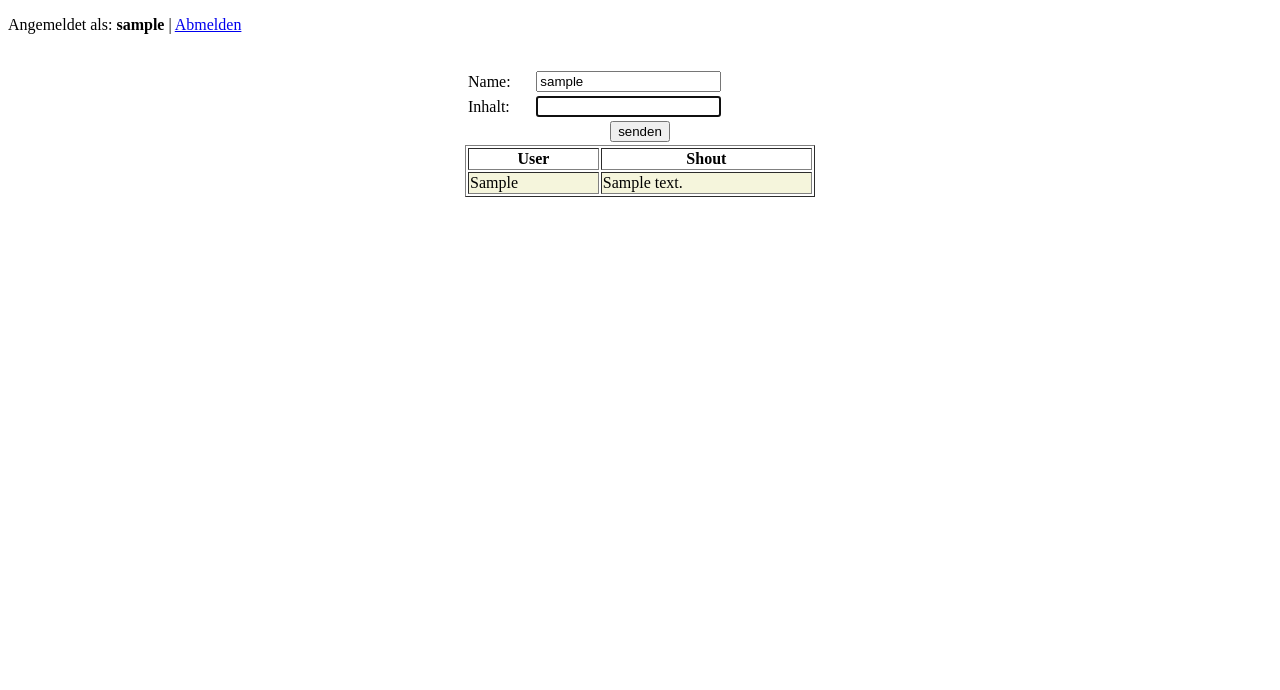
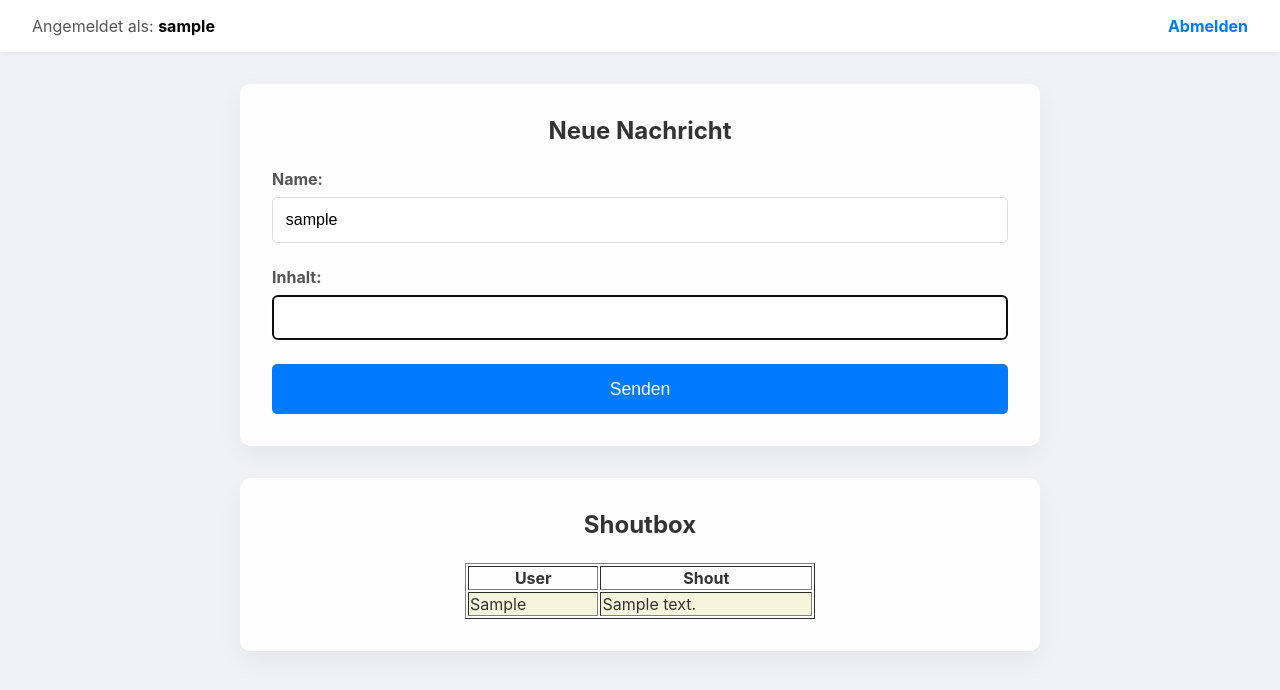
Before and after one commit to ChristianW12/php-programmierprojekt, a PHP site: page /shoutbox.php in a window 1280 px wide. Shown: the top 690 px of the page. Run offline with PHP 8.4, Linux system fonts and the light colour scheme; the visitor is signed in with stand-in values (Sample User, id 1); tables that the repository leaves empty or names only in its code hold one stand-in row (values such as "Sample post"); data that the repository does not hold is empty.

Commit message:
Login Fenster + Verschönern mit CSS

```diff
--- a/php/user/christian/shoutbox.php
+++ b/php/user/christian/shoutbox.php
@@ -55,28 +55,85 @@ if (!isset($_SESSION['loggedin']) || $_SESSION['loggedin'] !== true) {
     <html lang="de">
     <head>
         <meta charset="UTF-8">
+        <meta name="viewport" content="width=device-width, initial-scale=1.0">
         <title>Login zur Shoutbox</title>
+        <style>
+            body {
+                display: flex;
+                justify-content: center;
+                align-items: center;
+                height: 100vh;
+                margin: 0;
+                background-color: #f0f2f5;
+                font-family: -apple-system, BlinkMacSystemFont, "Segoe UI", Roboto, Helvetica, Arial, sans-serif;
+            }
+            .login-container {
+                background-color: #fefefe; /* Etwas dunkleres Weiß */
+                padding: 2rem 3rem;
+                border-radius: 10px;
+                box-shadow: 0 10px 25px rgba(0, 0, 0, 0.1); /* Schwebe-Effekt */
+                width: 100%;
+                max-width: 400px;
+                box-sizing: border-box;
+            }
+            h2 {
+                text-align: center;
+                margin-bottom: 1.5rem;
+                color: #333;
+            }
+            .form-group {
+                margin-bottom: 1.5rem;
+            }
+            label {
+                display: block;
+                margin-bottom: 0.5rem;
+                color: #555;
+            }
+            input[type="text"], input[type="password"] {
+                width: 100%;
+                padding: 0.8rem;
+                border: 1px solid #ddd;
+                border-radius: 5px;
+                box-sizing: border-box;
+                font-size: 1rem;
+            }
+            input[type="submit"] {
+                width: 100%;
+                padding: 0.9rem;
+                border: none;
+                border-radius: 5px;
+                background-color: #007bff;
+                color: white;
+                font-size: 1.1rem;
+                cursor: pointer;
+                transition: background-color 0.2s;
+            }
+            input[type="submit"]:hover {
+                background-color: #0056b3;
+            }
+            .error {
+                color: #d93025;
+                text-align: center;
+                margin-bottom: 1rem;
+            }
+        </style>
     </head>
     <body>
+        <div class="login-container">
             <h2>Bitte melde dich an</h2>
-        <?php if (isset($login_error)) { echo '<p style="color:red;">' . htmlspecialchars($login_error) . '</p>'; } ?>
+            <?php if (isset($login_error)) { echo '<p class="error">' . htmlspecialchars($login_error) . '</p>'; } ?>
             <form action="shoutbox.php" method="post">
-            <table align="center" width="300">
-                <tr>
-                    <td>Benutzername:</td>
-                    <td><input type="text" name="login" required /></td>
-                </tr>
-                <tr>
-                    <td>Passwort:</td>
-                    <td><input type="password" name="password" required /></td>
-                </tr>
-                <tr>
-                    <td colspan="2" align="center">
-                        <input type="submit" name="login_submit" value="Anmelden" />
-                    </td>
-                </tr>
-            </table>
+                <div class="form-group">
+                    <label for="login">Benutzername:</label>
+                    <input type="text" id="login" name="login" required>
+                </div>
+                <div class="form-group">
+                    <label for="password">Passwort:</label>
+                    <input type="password" id="password" name="password" required>
+                </div>
+                <input type="submit" name="login_submit" value="Anmelden">
             </form>
+        </div>
     </body>
     </html>
     <?php
@@ -120,40 +177,166 @@ $username = $_SESSION['user'];
 <html lang="de">
 <head>
     <meta charset="UTF-8">
-    <meta name="viewport"
-          content="width=device-width, user-scalable=no, initial-scale=1.0, maximum-scale=1.0, minimum-scale=1.0">
+    <meta name="viewport" content="width=device-width, initial-scale=1.0">
     <meta http-equiv="X-UA-Compatible" content="ie=edge">
     <title>ShoutBox</title>
+    <style>
+        body {
+            background-color: #f0f2f5;
+            font-family: -apple-system, BlinkMacSystemFont, "Segoe UI", Roboto, Helvetica, Arial, sans-serif;
+            margin: 0;
+            color: #333;
+        }
+        .header {
+            background-color: #fff;
+            padding: 1rem 2rem;
+            box-shadow: 0 2px 4px rgba(0,0,0,0.05);
+            display: flex;
+            justify-content: space-between;
+            align-items: center;
+        }
+        .header .user-info {
+            color: #555;
+        }
+        .header .user-info strong {
+            color: #000;
+        }
+        .header a {
+            color: #007bff;
+            text-decoration: none;
+            font-weight: bold;
+        }
+        .header a:hover {
+            text-decoration: underline;
+        }
+        .container {
+            max-width: 800px;
+            margin: 2rem auto;
+            padding: 0 1rem;
+        }
+        .card {
+            background-color: #fefefe;
+            padding: 2rem;
+            border-radius: 10px;
+            box-shadow: 0 10px 25px rgba(0, 0, 0, 0.05);
+            margin-bottom: 2rem;
+        }
+        h2 {
+            text-align: center;
+            margin-top: 0;
+            margin-bottom: 1.5rem;
+        }
+        .form-group {
+            margin-bottom: 1.5rem;
+        }
+        label {
+            display: block;
+            margin-bottom: 0.5rem;
+            color: #555;
+            font-weight: bold;
+        }
+        input[type="text"] {
+            width: 100%;
+            padding: 0.8rem;
+            border: 1px solid #ddd;
+            border-radius: 5px;
+            box-sizing: border-box;
+            font-size: 1rem;
+        }
+        input[type="submit"] {
+            width: 100%;
+            padding: 0.9rem;
+            border: none;
+            border-radius: 5px;
+            background-color: #007bff;
+            color: white;
+            font-size: 1.1rem;
+            cursor: pointer;
+            transition: background-color 0.2s;
+        }
+        input[type="submit"]:hover {
+            background-color: #0056b3;
+        }
+        .cookie-info {
+            font-size: 0.9rem;
+            color: #777;
+            margin-bottom: 1.5rem;
+            text-align: center;
+        }
+        /* Styling for the shout table */
+        .shout-table {
+            width: 100%;
+            border-collapse: collapse;
+            font-size: 1rem;
+        }
+        .shout-table th, .shout-table td {
+            padding: 1rem;
+            text-align: left;
+            border-bottom: 1px solid #f0f0f0;
+        }
+        .shout-table th {
+            background-color: #fcfcfc;
+            font-weight: 600;
+            color: #555;
+        }
+        .shout-table tbody tr:hover {
+            background-color: #f9f9f9;
+        }
+        .shout-table .user-cell {
+            font-weight: bold;
+            width: 150px;
+        }
+        .shout-table .date-cell {
+            width: 160px;
+            font-size: 0.9em;
+            color: #777;
+            white-space: nowrap;
+        }
+        .no-shouts {
+            text-align: center;
+            color: #777;
+            padding: 2rem;
+        }
+    </style>
 </head>
 <body>
-    <p>Angemeldet als: <strong><?php echo htmlspecialchars($username); ?></strong> | <a href="shoutbox.php?logout=1">Abmelden</a></p>
+
+    <header class="header">
+        <div class="user-info">
+            Angemeldet als: <strong><?php echo htmlspecialchars($username); ?></strong>
+        </div>
+        <a href="shoutbox.php?logout=1">Abmelden</a>
+    </header>
+
+    <div class="container">
+        <div class="card">
+            <h2>Neue Nachricht</h2>
+            <div class="cookie-info">
             <?php
             // Infos aus Cookies anzeigen
             if (isset($_COOKIE['last_visit'])) {
-    echo "Dein letzter Besuch war am: " . htmlspecialchars($_COOKIE['last_visit']) . "<br>";
+                echo "Dein letzter Besuch: " . htmlspecialchars($_COOKIE['last_visit']) . "<br>";
             }
             if (isset($_COOKIE['shout_count'])) {
-    echo "Anzahl deiner Shouts: " . htmlspecialchars($_COOKIE['shout_count']) . "<br>";
+                echo "Anzahl deiner Shouts: " . htmlspecialchars($_COOKIE['shout_count']);
             }
             ?>
-<br />
+            </div>
             <form action="shoutbox.php" method="post">
-    <table align="center" width="350">
-        <tr>
-            <td>Name:</td>
-            <td><input type="text" name="user" value="<?php echo htmlspecialchars($username); ?>" /></td>
-        </tr>
-        <tr>
-            <td>Inhalt:</td>
-            <td><input type="text" name="content" value="" autofocus /></td>
-        </tr>
-        <tr>
-            <td colspan="2" align="center">
-                <input type="submit" name="shout" value="senden" />
-            </td>
-        </tr>
-    </table>
+                <div class="form-group">
+                    <label for="user">Name:</label>
+                    <input type="text" id="user" name="user" value="<?php echo htmlspecialchars($username); ?>" />
+                </div>
+                <div class="form-group">
+                    <label for="content">Inhalt:</label>
+                    <input type="text" id="content" name="content" value="" autofocus />
+                </div>
+                <input type="submit" name="shout" value="Senden" />
             </form>
+        </div>
+
+        <div class="card">
+            <h2>Shoutbox</h2>
             <?php
             /*
             * ============================================================
@@ -169,5 +352,8 @@ try {
             $shout->outputShoutDB($db);
             unset($db);
             ?>
+        </div>
+    </div>
+
 </body>
 </html>
```
Lines whose indentation alone changed are shown as unchanged.
